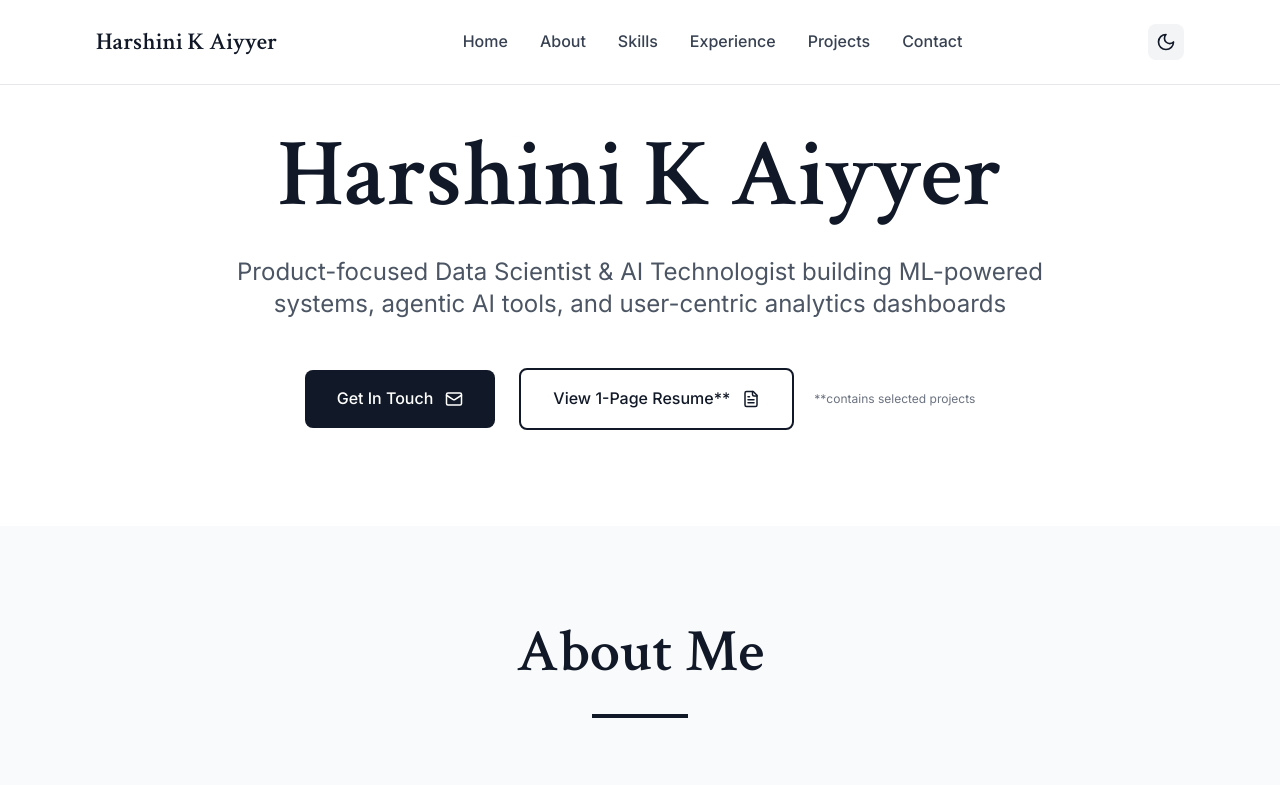
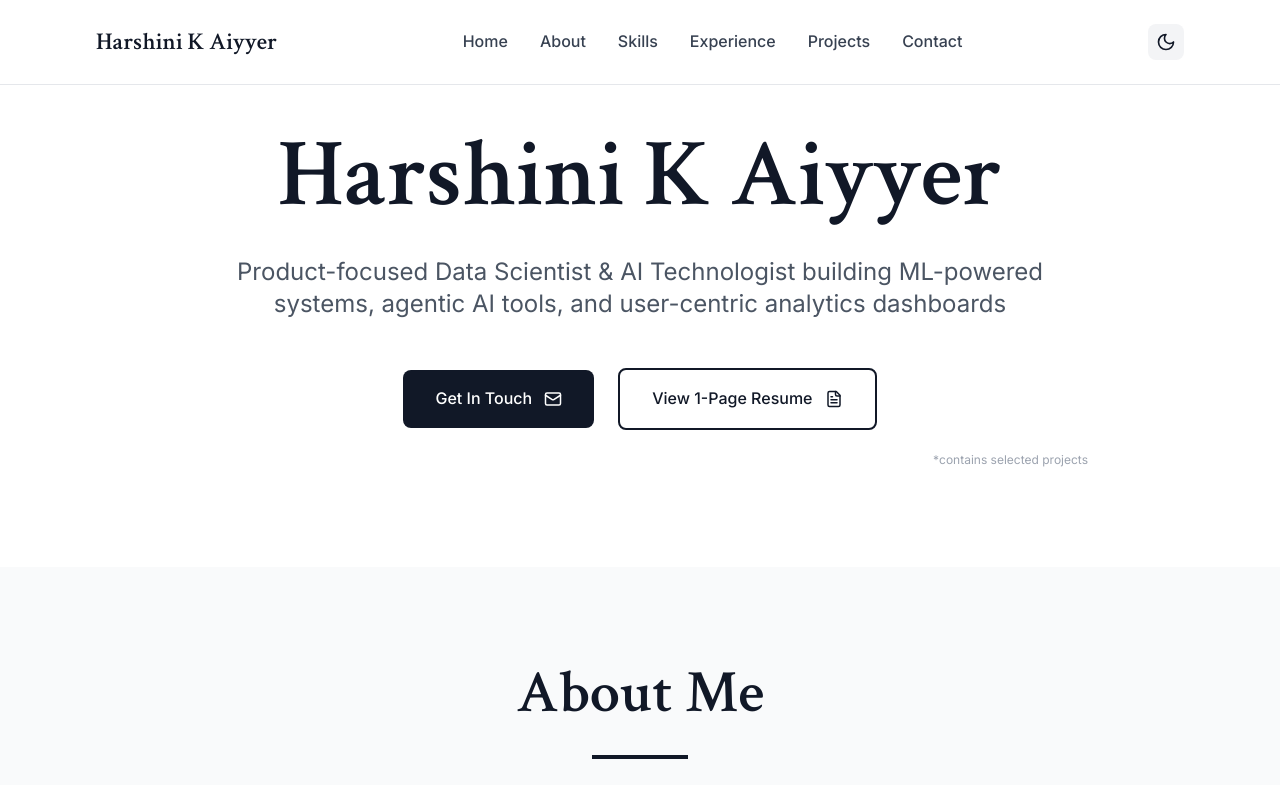
Before and after one commit to HarshiniAiyyer/resumesite, a React (Vite) app: page / in a window 1280 px wide. Shown: the top 785 px of the page. Built offline with nearby package versions, Linux system fonts and the light colour scheme.

Commit message:
Move and style footnote text

```diff
--- a/src/App.tsx
+++ b/src/App.tsx
@@ -201,7 +201,7 @@ function App() {
                 Product-focused Data Scientist & AI Technologist building ML-powered systems, agentic AI tools, and user-centric analytics dashboards
               </p>
 
-              <div className="flex flex-col sm:flex-row gap-6 justify-center items-center">
+              <div className="flex flex-col sm:flex-row gap-6 justify-center items-center mb-4">
                 <button
                   onClick={() => scrollToSection('contact')}
                   className="px-8 py-4 bg-gray-900 dark:bg-gray-100 text-white dark:text-gray-900 hover:bg-gray-800 dark:hover:bg-gray-200 rounded-lg font-medium transition-colors flex items-center gap-3"
@@ -209,20 +209,21 @@ function App() {
                   Get In Touch
                   <Mail size={18} />
                 </button>
-               <div className="flex items-center gap-3">
                 <a
                   href="https://notion.so/HarshiniAiyyer"
                   target="_blank"
                   rel="noopener noreferrer"
                   className="px-8 py-4 border-2 border-gray-900 dark:border-gray-100 text-gray-900 dark:text-gray-100 hover:bg-gray-900 hover:text-white dark:hover:bg-gray-100 dark:hover:text-gray-900 rounded-lg font-medium transition-colors flex items-center gap-3"
                 >
-                    View 1-Page Resume**
+                  View 1-Page Resume
                   <FileText size={18} />
                 </a>
-                  <span className="text-xs text-gray-500 dark:text-gray-400 ml-2">
-                    **contains selected projects
+              </div>
+
+              <div className="text-right max-w-4xl mx-auto">
+                <span className="text-xs text-gray-400 dark:text-gray-500">
+                  *contains selected projects
                 </span>
-                </div>
               </div>
             </div>
           </div>
```
Lines whose indentation alone changed are shown as unchanged.
